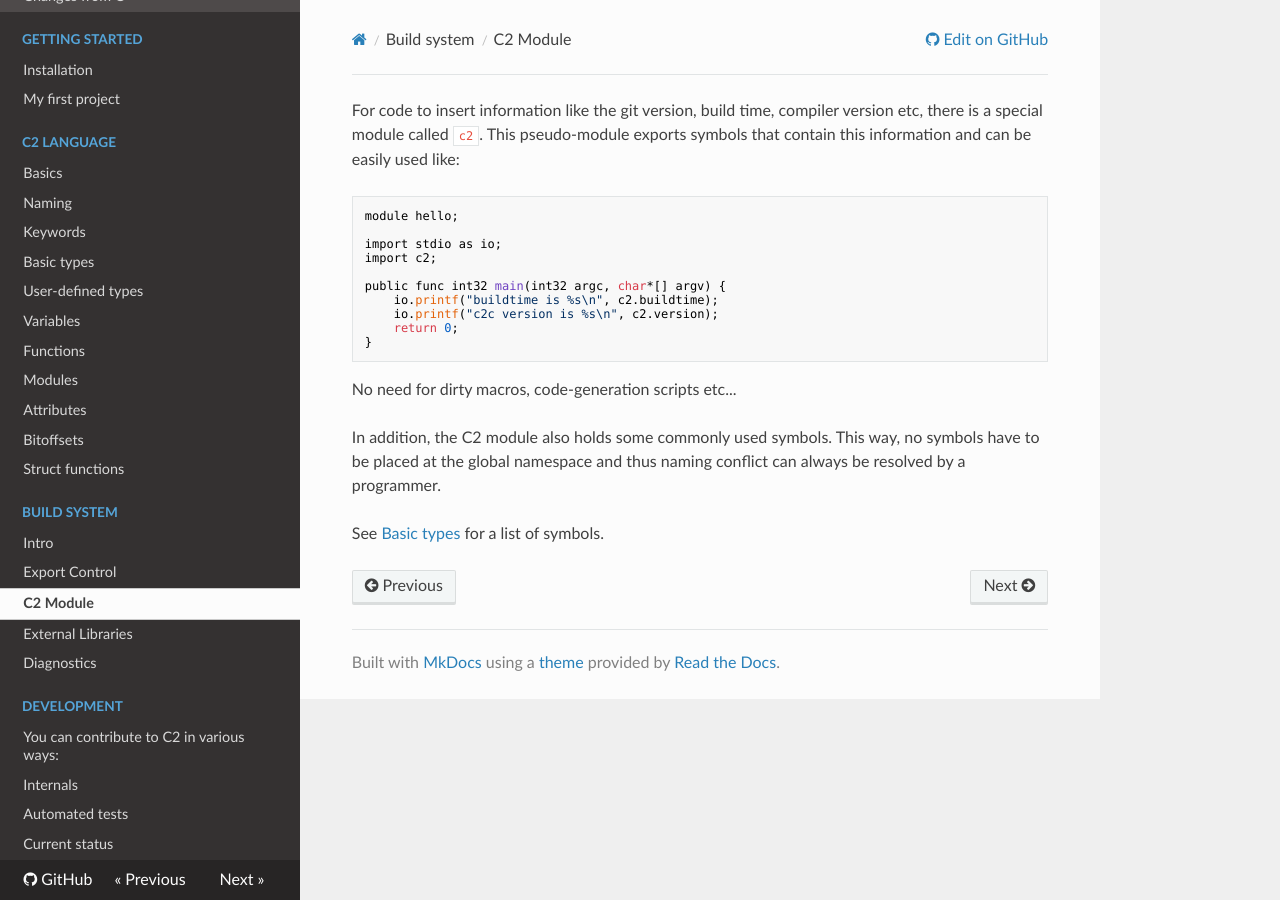
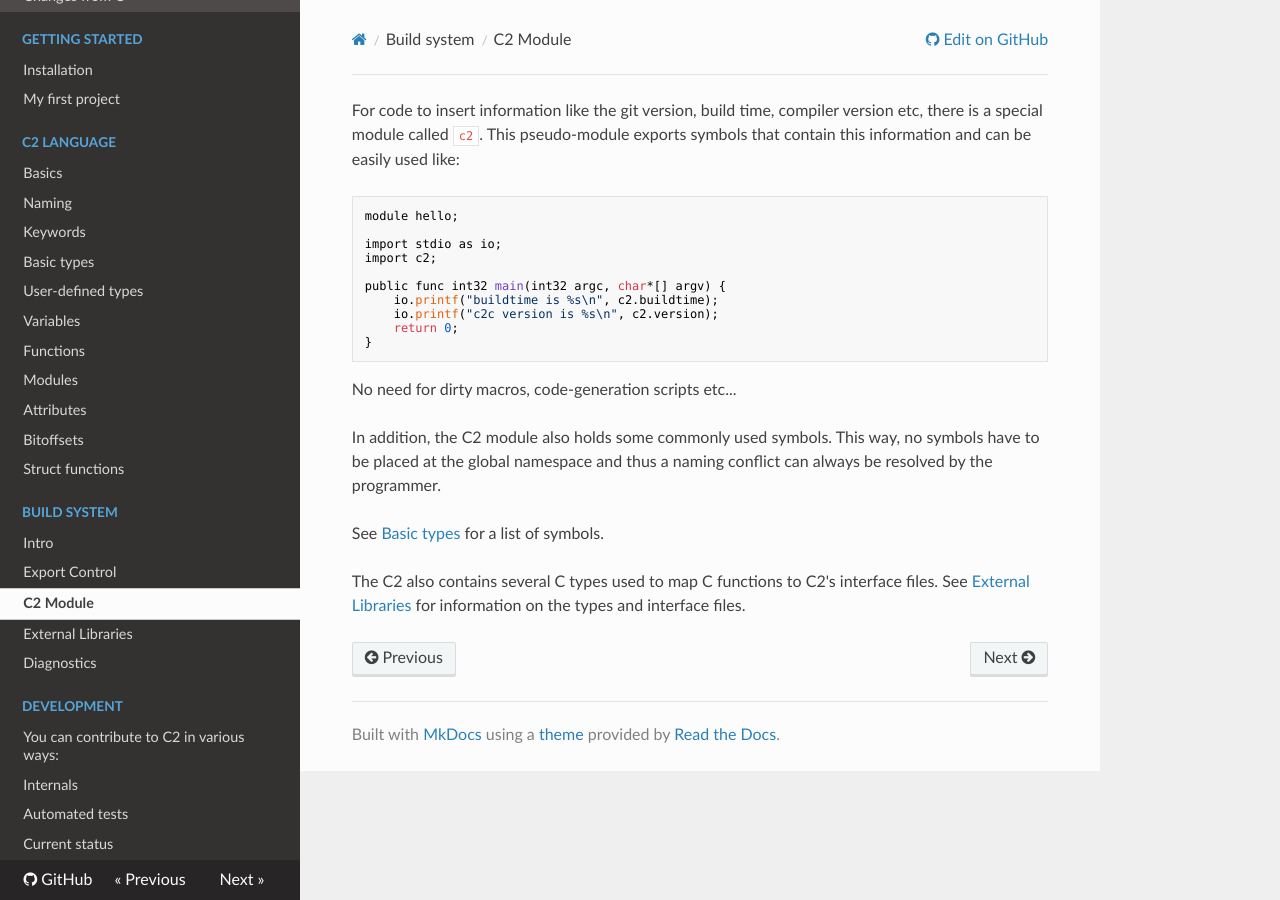
Before and after one commit to c2lang/documentation, an MkDocs documentation site: the page built from documentation/docs/build_system/c2module.md, in a window 1280 px wide. Built offline with MkDocs 1.6.1, drawn with Linux system fonts in a browser that asks for light colours; nearby versions of some CDN libraries; old or Windows-style settings are respelled for this version of MkDocs.

Commit message:
c2module.md: fix typos, replace indefinite article with definite, add a note about types c2 module contains

```diff
--- a/documentation/docs/build_system/c2module.md
+++ b/documentation/docs/build_system/c2module.md
@@ -18,7 +18,10 @@ public func int32 main(int32 argc, char*[] argv) {
 No need for dirty macros, code-generation scripts etc...
 
 In addition, the C2 module also holds some commonly used symbols. This way, no symbols
-have to be placed at the global namespace and thus naming conflict can always be
-resolved by a programmer.
+have to be placed at the global namespace and thus a naming conflict can always be
+resolved by the programmer.
 
 See [Basic types](../language/basic_types.md) for a list of symbols.
+
+The C2 also contains several C types used to map C functions to C2's interface files.
+See [External Libraries](libraries/) for information on the types and interface files.
```
